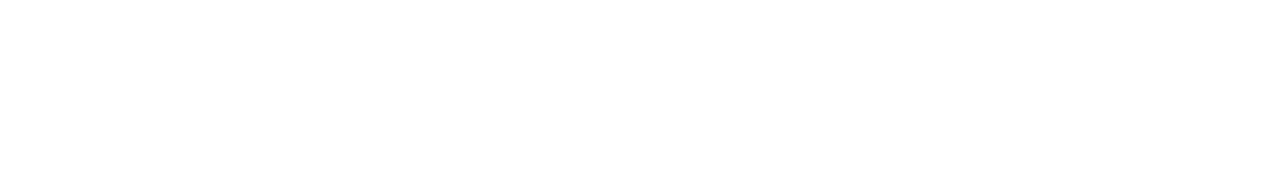
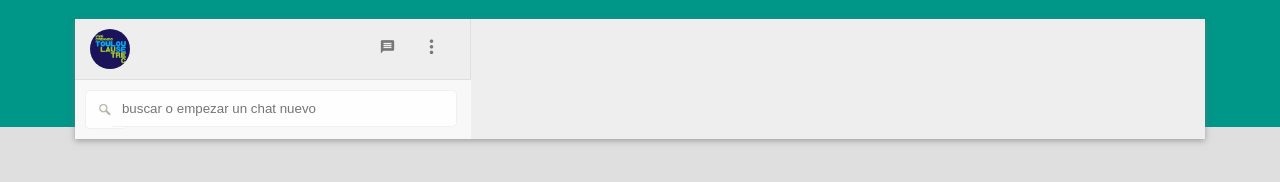
Before and after one commit to angrinfp/Ejercicio-TLS-28-09-2016, a website: page app/index.html in a window 1280 px wide. Drawn offline with Linux system fonts and the light colour scheme; files whose address does not match are found by name.

Commit message:
avance del side

```diff
--- a/app/css/main.css
+++ b/app/css/main.css
@@ -1 +1,167 @@
 /*Inserta tu css aqui*/
+body {
+	background: #dfdfdf;
+}
+
+::-webkit-scrollbar {
+	width: 6px;
+	height: 6px;
+}
+
+::-webkit-scrollbar-thumb {
+	background: rgba(0,0,0,0.2);
+}
+
+::-webkit-scrollbar-track {
+	background: rgba(0,0,0,0.2);
+}
+
+.all-bg::after {
+	content: '';
+	position: fixed;
+	top: 0;
+	left: 0;
+	width: 100%;
+	height: 127px;
+	background: #009688;
+	z-index: -1;
+}
+
+.container {
+	background: #eee;
+	width: 1380px;
+	max-height: 905px;
+	margin: 19px auto;
+	-webkit-box-shadow: 0px 2px 6px 0px rgba(119,119,119,0.6);
+    -moz-box-shadow: 0px 2px 6px 0px rgba(119,119,119,0.6);
+	box-shadow: 0px 2px 6px 0px rgba(119,119,119,0.6);
+}
+
+.wrapper {
+	width: 100%;
+}
+
+.side {
+	width: 30%;
+	overflow: hidden;
+}
+
+.side-header {
+	width: 100%;
+	padding: 10px 15px;
+	box-sizing: border-box;
+	display: flex;
+	position: relative;
+	border-right: 1px solid #dfdfdf;
+	border-bottom: 1px solid #dfdfdf;
+}
+
+.user {
+	width: 40px;
+	height: 40px;
+	border-radius: 100px;
+	overflow: hidden;
+}
+
+.user img {
+	width: 100%;
+}
+
+.side-icons {
+	padding: 10px 0;
+	right: 20px;
+	position: absolute;
+}
+
+.icon-message,
+.icon-dots-three-vertical {
+	color: #777;
+	margin: 0 10px;
+}
+
+.form {
+	background: #f8f8f8;
+	padding: 10px 0;
+	box-sizing: border-box;
+}
+
+.search-form {
+	width: 95%;
+	margin: 0 auto;
+}
+
+.search-form input {
+	background: #fefefe;
+	border: 1px solid #f0f0f0;
+	padding: 10px;
+	box-sizing: border-box;
+	display: inline-block;
+	margin: 0;
+}
+
+#search {
+	width: calc(100% - 31px);
+	border-left: none;
+	margin-left: -15px;
+	border-radius: 0 5px 5px 0;
+}
+
+#submit {
+	vertical-align: top;
+	height: 39px;
+	border-right: none;
+	border-radius: 5px 0 0 5px;
+}
+
+.main {
+	width: 70%;
+}
+
+@media(max-width: 1468px) {
+	.container {
+		width: 1230px;
+	}
+}
+
+@media(max-width: 1348px) {
+	.container {
+		width: 1130px;
+	}
+
+	.side {
+		width: 35%;
+	}
+
+	.main {
+		width: 65%;
+	}
+}
+
+@media(max-width: 1200px) {
+	.container {
+		width: 100%;
+		height: 100%;
+		margin: 0;
+	}
+
+	body {
+		margin: 0;
+		padding: 0;
+	}
+}
+
+@media(max-width: 1200px) {
+	.side {
+		width: 40%;
+	}
+
+	.main {
+		width: 60%;
+	}
+}
+
+@media(max-width: 650px) {
+	body {
+		min-width: 650px;
+	}
+}
--- a/app/index.html
+++ b/app/index.html
@@ -7,8 +7,36 @@
 	  	<meta name="viewport" content="width=device-width, initial-scale=1">
 	  	<link rel="shortcut icon" href="image/favicon.png" type="image/png">
 	  	<link rel="stylesheet" href="https://fonts.googleapis.com/css?family=Open+Sans:400,600%7CRoboto:300,400,500" media="all">
+	  	<link rel="stylesheet" type="text/css" href="css/queries.css">
+	  	<link rel="stylesheet" type="text/css" href="css/icomoon.css">
+	  	<link rel="stylesheet" type="text/css" href="css/main.css">
 	</head>
 	<body>
+		<div class="container all-bg">
+			<div class="wrapper">
+				<aside class="side">
+					<header class="side-header">
+						<div class="user">
+							<img src="./image/toulouse-avatar.jpg">
+						</div>
+						<div class="side-icons">
+							<span class="icon-message">
+							</span>
+							<span class="icon-dots-three-vertical">
+							</span>
+						</div>
+					</header>
+					<div class="form">
+						<form action="/search" method="get" class="search-form">
+			              <input type="image" value="Search" src="./image/search_icon.png" id="submit"/>
+			              <input type="text" name="buscar" placeholder="buscar o empezar un chat nuevo" id="search">
+			          </form>
+					</div>
+				</aside>
+				<section class="main">
 
+				</section>
+			</div>
+		</div>
 	</body>
 </html>
```
Also changed, not shown: app/image/search_icon.png (added).
